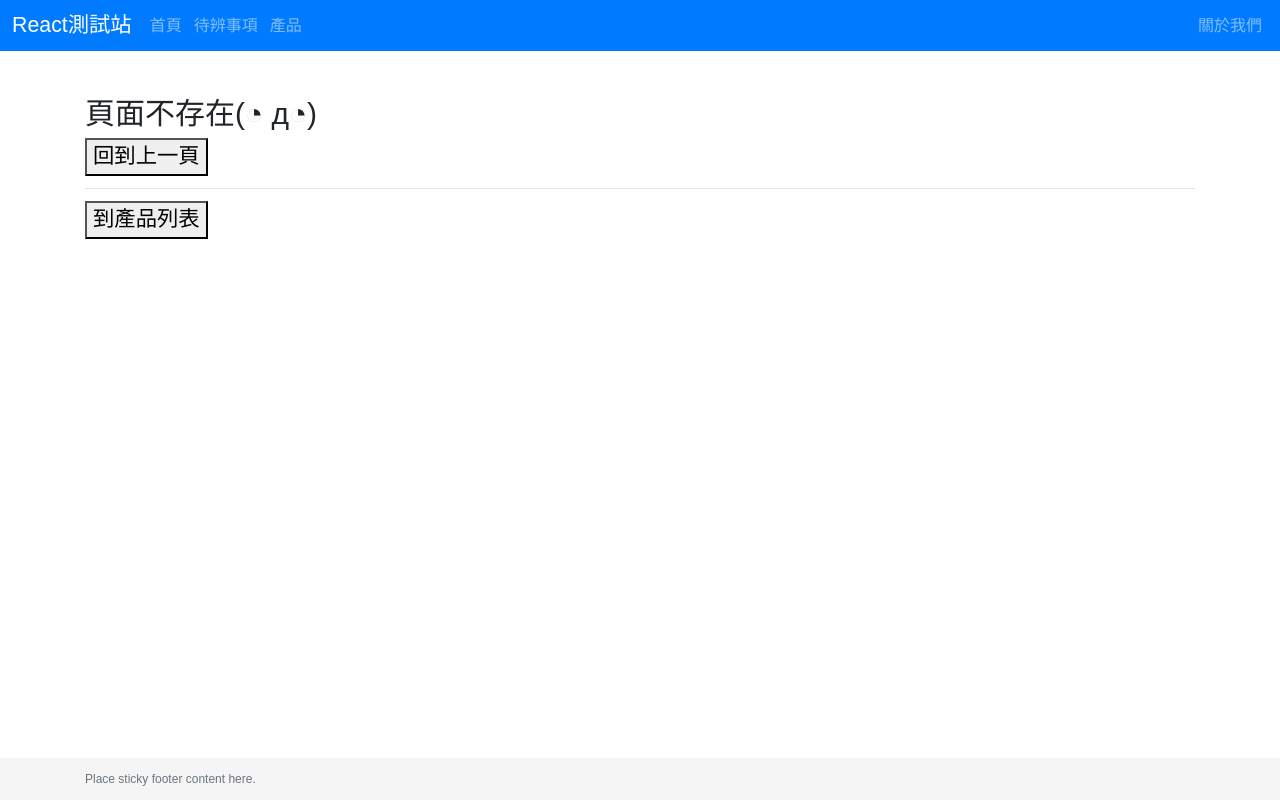
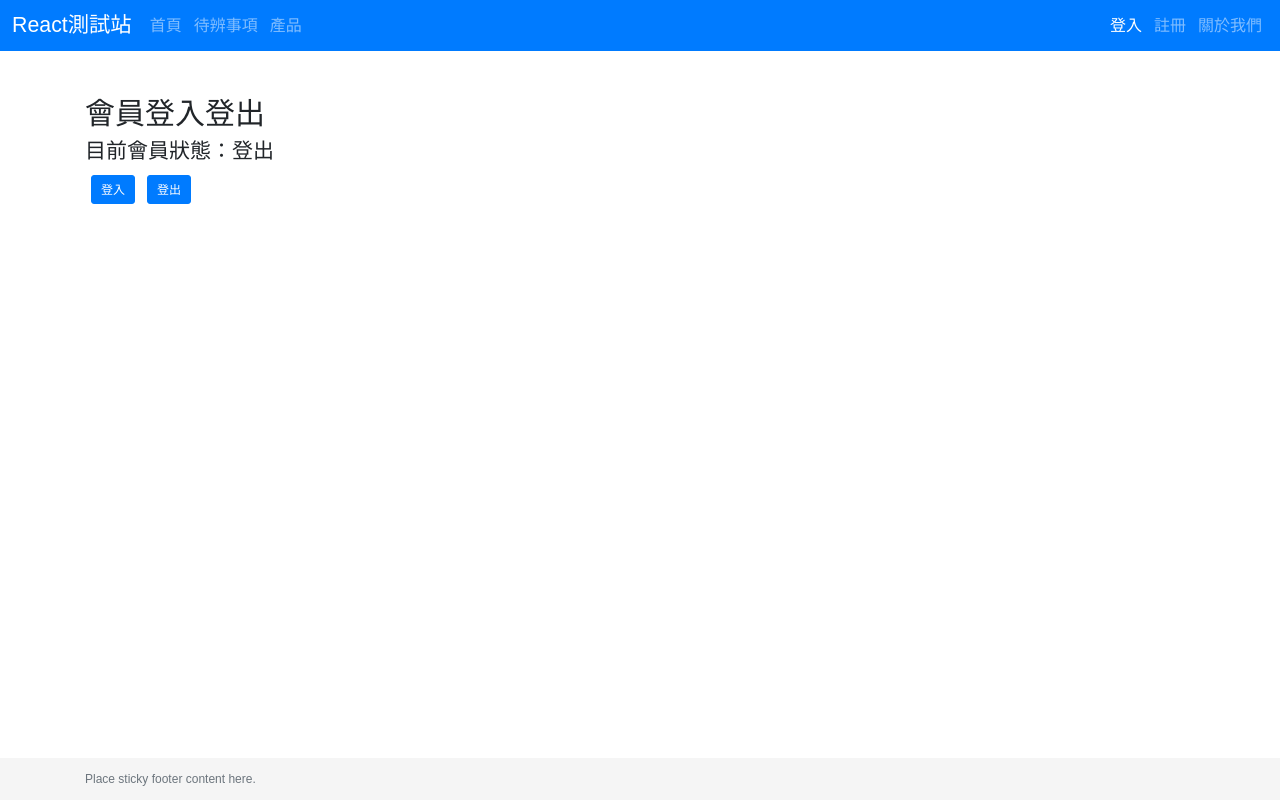
Before and after one commit to chia-1994/react-lesson, a React (Create React App) app in the folder 1008/: page /login in a window 1280 px wide. Built offline with nearby package versions, Linux system fonts and the light colour scheme.

Commit message:
登入的權限

```diff
--- a/1008/src/App.js
+++ b/1008/src/App.js
@@ -7,12 +7,15 @@ import { BrowserRouter as Router, Route, Link, Switch } from 'react-router-dom'
 
 import TodoAppPage from './pages/TodoAppPage'
 import Home from './pages/Home'
+import Login from './pages/Login'
+import Register from './pages/Register'
 import About from './pages/About'
 import Product from './pages/Product'
 import NotFoundPage from './pages/NotFoundPage'
 
 function App() {
   const [todos, setTodos] = useState([])
+  const [isAuth, setIsAuth] = useState(false)
 
   return (
     <Router>
@@ -26,6 +29,12 @@ function App() {
             <Route exact path="/">
               <Home />
             </Route>
+            <Route path="/login">
+              <Login isAuth={isAuth} setIsAuth={setIsAuth} />
+            </Route>
+            <Route path="/register">
+              <Register />
+            </Route>
             <Route path="/todo">
               <TodoAppPage todos={todos} setTodos={setTodos} />
             </Route>
@@ -33,7 +42,7 @@ function App() {
               <About />
             </Route>
             <Route path="/product/:id?">
-              <Product />
+              <Product isAuth={isAuth} />
             </Route>
             {/* 404找不到網頁，需要放在switch路由表最後一個 */}
             <Route path="*">
--- a/1008/src/components/MyNavbar.js
+++ b/1008/src/components/MyNavbar.js
@@ -38,6 +38,12 @@ function MyNavbar(props) {
             </Nav.Link>
           </Nav>
           <Nav>
+            <Nav.Link as={NavLink} to="/login">
+              登入
+            </Nav.Link>
+            <Nav.Link as={NavLink} to="/register">
+              註冊
+            </Nav.Link>
             <Nav.Link as={NavLink} to="/about">
               關於我們
             </Nav.Link>
--- /dev/null
+++ b/1008/src/pages/Login.js
@@ -0,0 +1,22 @@
+import React, { useState, useEffect } from 'react'
+import { Button } from 'react-bootstrap'
+
+function Login(props) {
+  const { isAuth, setIsAuth } = props
+
+  return (
+    <>
+      <h1>會員登入登出</h1>
+
+      <h3>目前會員狀態：{isAuth ? '登入' : '登出'}</h3>
+      <Button onClick={() => setIsAuth(true)} className="m-2">
+        登入
+      </Button>
+      <Button onClick={() => setIsAuth(false)} className="m-2">
+        登出
+      </Button>
+    </>
+  )
+}
+
+export default Login
--- a/1008/src/pages/Product.js
+++ b/1008/src/pages/Product.js
@@ -1,14 +1,20 @@
 import React, { useState, useEffect } from 'react'
-import { Link, Switch, useParams } from 'react-router-dom'
+import { Link, Redirect, Switch, useParams } from 'react-router-dom'
 import Breadcrumb from '../components/Breadcrumbs'
 
 function Product(props) {
+  const { isAuth } = props
   //使用鉤子
   let { id } = useParams()
+
+  console.log(props)
+  if (isAuth === false) return <Redirect to="/register" />
+
   return (
     <>
       <h1>Product</h1>
       <Breadcrumb />
+      <h3>目前會員狀態：{isAuth ? '登入' : '登出'}</h3>
       <h3>{id}</h3>
     </>
   )
--- /dev/null
+++ b/1008/src/pages/Register.js
@@ -0,0 +1,12 @@
+import React, { useState, useEffect } from 'react'
+import { Link, Switch, useParams } from 'react-router-dom'
+
+function Register(props) {
+  return (
+    <>
+      <h1>註冊會員</h1>
+    </>
+  )
+}
+
+export default Register
```
